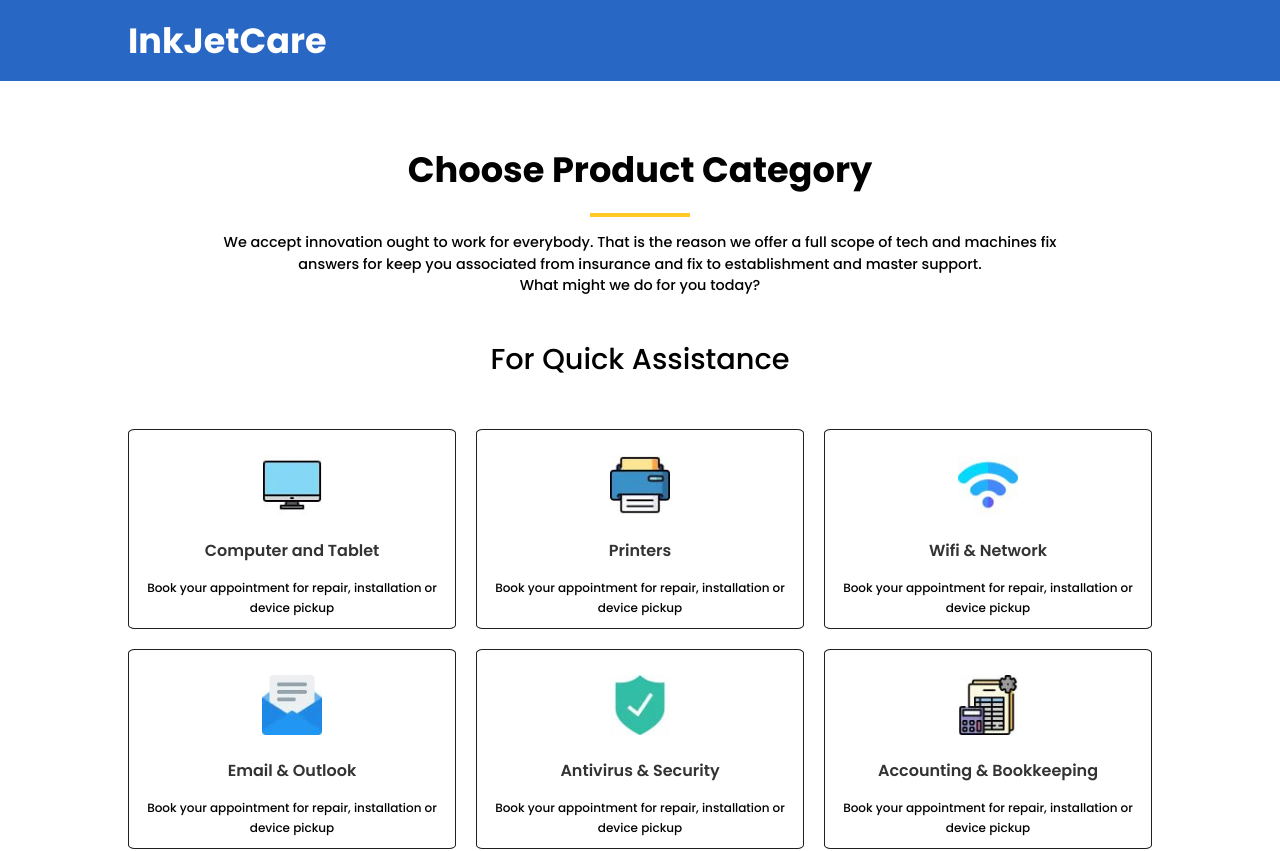
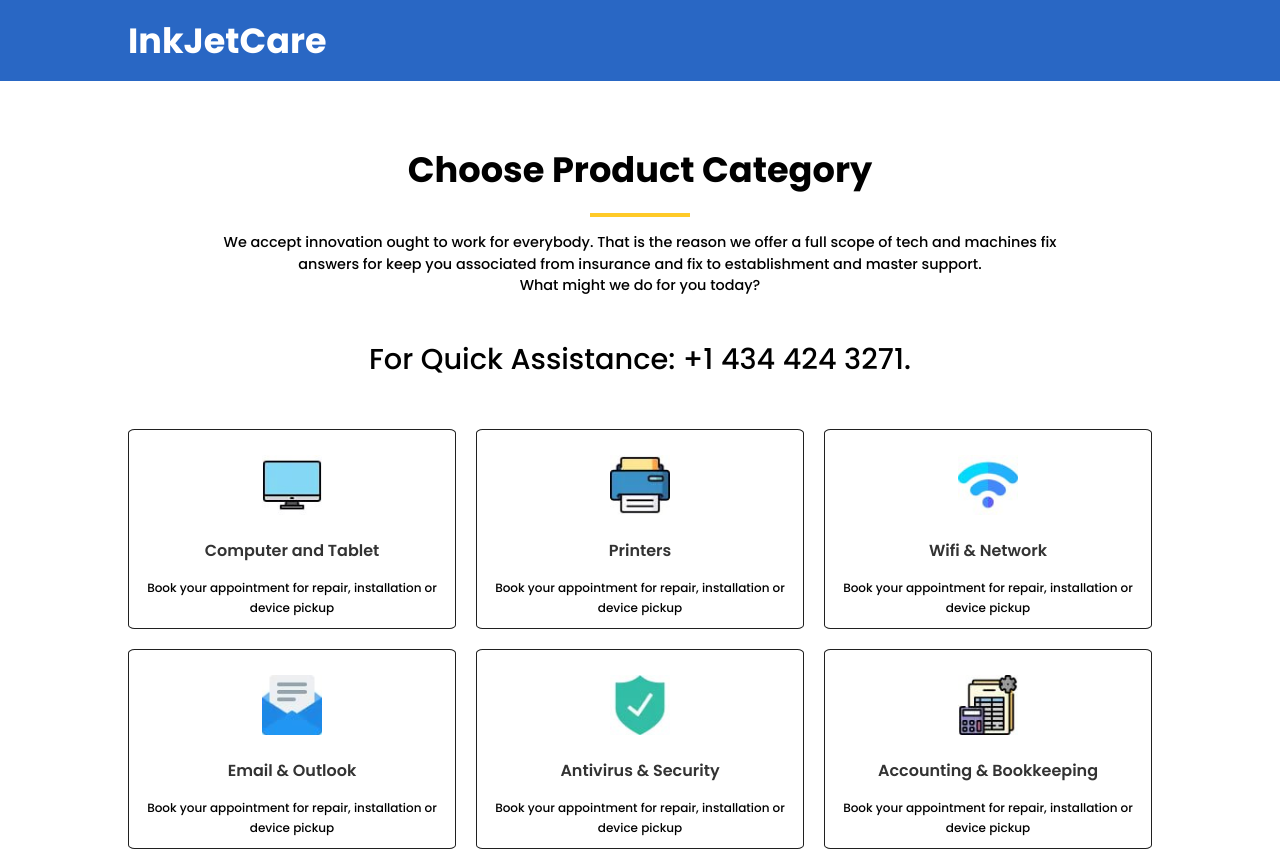
Before and after one commit to developeragency5/inkjetcare, a React (Vite) app: page / in a window 1280 px wide. Shown: the top 851 px of the page. Built offline with nearby package versions, Linux system fonts and the light colour scheme; a web font is replaced by a local one.

Commit message:
Update Main.jsx

```diff
--- a/src/components/Main.jsx
+++ b/src/components/Main.jsx
@@ -15,7 +15,7 @@ const Main = (props) => {
           We accept innovation ought to work for everybody. That is the reason we offer a full scope of tech and machines fix answers for keep you associated from insurance and fix to establishment and master support.
           <br />What might we do for you today?
         </p>
-        <h2 className="contact-head">For Quick Assistance</h2>
+        <h2 className="contact-head">For Quick Assistance: +1 434 424 3271.</h2>
       </div>
 
       <div className='cards'>
```
